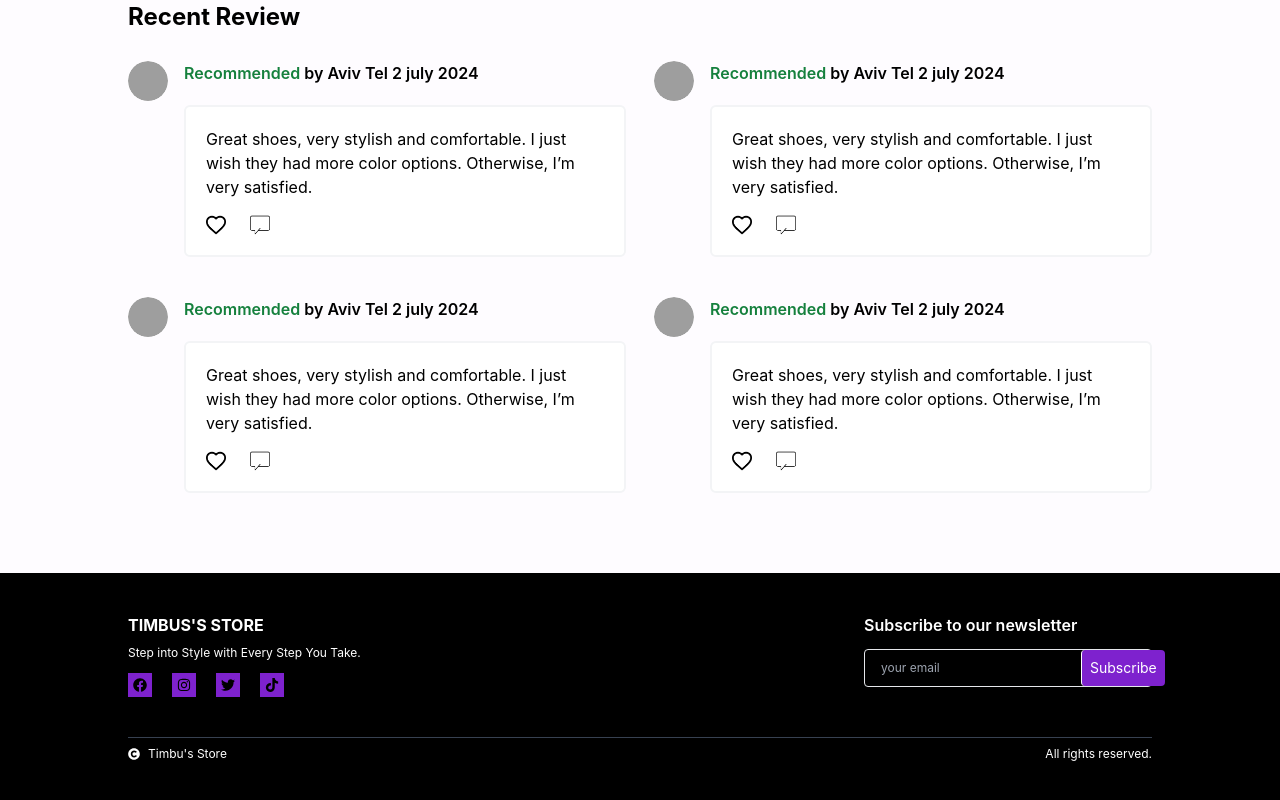
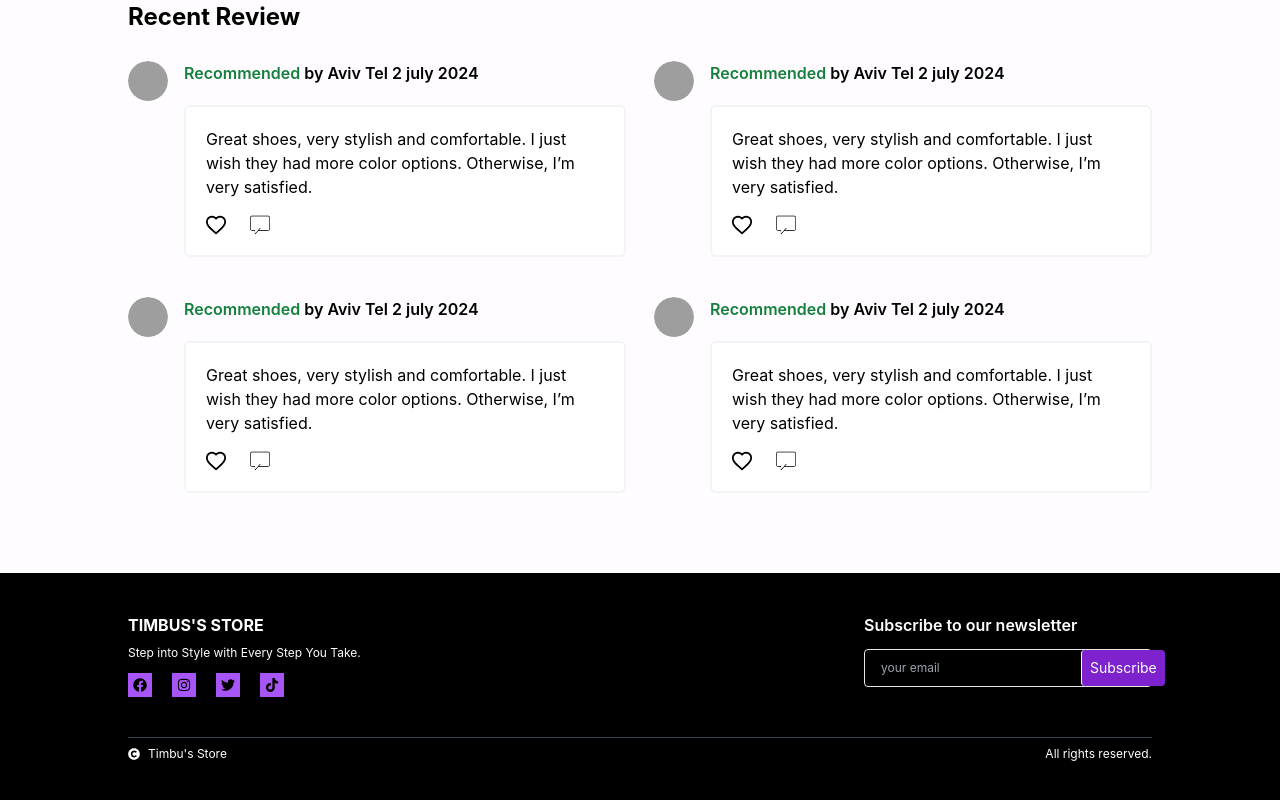
Before and after one commit to Wheezy049/Timbu, a React (Create React App) app: page /product/14 in a window 1280 px wide. Shown: the part 686-1486 px from the top of the page. Built offline with nearby package versions, Linux system fonts and the light colour scheme; grey boxes are pictures that could not be loaded.

Commit message:
HNG stage two ecommerce task

```diff
--- a/src/App.css
+++ b/src/App.css
@@ -39,9 +39,6 @@
   .shoe:nth-child(7) { transform: rotate(308.58deg) translate(180px) rotate(-308.58deg); }
 }
 
-#icon{
-  color: purple;
-}
 
 .App {
   text-align: center;
--- a/src/component/Footer.js
+++ b/src/component/Footer.js
@@ -9,10 +9,10 @@ function Footer() {
           <h2 className='font-bold text-base pb-2'>TIMBUS'S STORE</h2>
           <p className='text-xs'>Step into Style with Every Step You Take.</p>
           <div className='flex gap-3 md:gap-5 mt-3 text-black'>
-            <div className='bg-purple-700 w-6 h-6 flex justify-center items-center'><FaFacebook style={{ width: '14px', height: '14px' }} /></div>
-            <div className='bg-purple-700 w-6 h-6 flex justify-center items-center'><FaInstagram style={{ width: '14px', height: '14px' }} /></div>
-            <div className='bg-purple-700 w-6 h-6 flex justify-center items-center'><FaTwitter style={{ width: '14px', height: '14px' }} /></div>
-            <div className='bg-purple-700 w-6 h-6 flex justify-center items-center'><FaTiktok style={{ width: '14px', height: '14px' }} /></div>
+            <div className='bg-purple-500 w-6 h-6 flex justify-center items-center'><FaFacebook style={{ width: '14px', height: '14px' }} /></div>
+            <div className='bg-purple-500 w-6 h-6 flex justify-center items-center'><FaInstagram style={{ width: '14px', height: '14px' }} /></div>
+            <div className='bg-purple-500 w-6 h-6 flex justify-center items-center'><FaTwitter style={{ width: '14px', height: '14px' }} /></div>
+            <div className='bg-purple-500 w-6 h-6 flex justify-center items-center'><FaTiktok style={{ width: '14px', height: '14px' }} /></div>
           </div>
         </div>
         <div className='text-white text-left'>
--- a/src/component/Hero2.js
+++ b/src/component/Hero2.js
@@ -16,7 +16,7 @@ function Hero2() {
               src={icon1}
               alt="icon1"
               id="icon"
-              className="w-5 h-5 flex justify-center m-auto mb-2 text-purple-700"
+              className="w-5 h-5 flex justify-center m-auto mb-2"
             />
             <h3 className="text-base font-semibold">INNOVATIVE DESIGNS</h3>
             <p className="text-sm font-medium text-gray-400">
```
